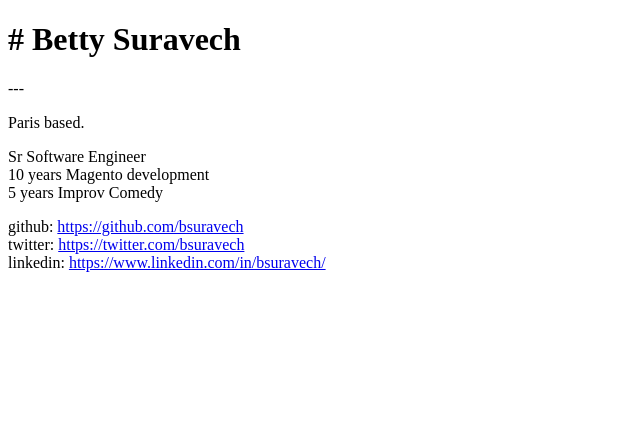
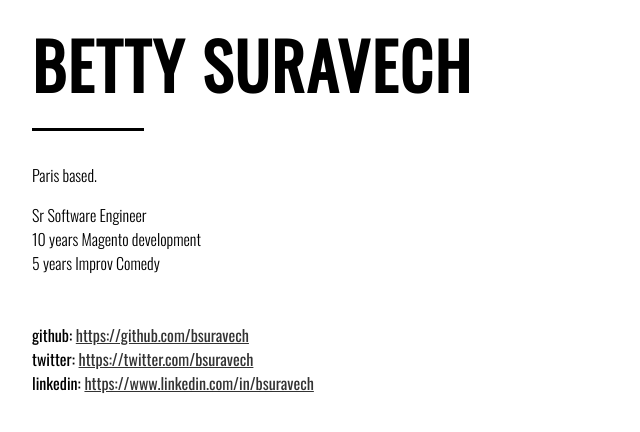
Before and after one commit to bsuravech/bsuravech.github.io, a plain HTML site: page index.html in a window 1280 px wide. Shown: the whole page, without its empty margins (0-640 px from the left). Drawn offline with nearby package versions, Linux system fonts and the light colour scheme.

Commit message:
added some styling

```diff
--- a/index.html
+++ b/index.html
@@ -3,22 +3,32 @@
     <head>
     <meta charset="UTF-8">
     <title>Betty Suravech</title>
-  <script charset="utf-8" src="0.js"></script><script charset="utf-8" src="1.js"></script></head>
+    <link href="https://fonts.googleapis.com/css?family=Oswald:200,300,400&display=swap" rel="stylesheet">
+    <link rel="stylesheet" href="src/css/main.css">
+    <link rel="icon" type="image/png" href="src/images/favicon.png">
   <body>
-    <h1># Betty Suravech</h1>
-    ---
-    <p>Paris based.</p>
+    <header>
+        <h1 class="logo">Betty Suravech</h1>
+        <span class="border"></span>
+    </header>
 
-    <p>
-    Sr Software Engineer <br/>
-    10 years Magento development <br/>
-    5 years Improv Comedy <br/>
-    </p>
+    <section class="main">
+        <div class="cols">
+            <p>Paris based.</p>
+            <p>
+            Sr Software Engineer <br/>
+            10 years Magento development <br/>
+            5 years Improv Comedy <br/>
+            </p>
+        </div>
+    </section>
 
-    <p>
-        github: <a href="https://github.com/bsuravech">https://github.com/bsuravech</a> <br/>
-        twitter: <a href="https://twitter.com/bsuravech">https://twitter.com/bsuravech</a> <br/>
-        linkedin: <a href="https://www.linkedin.com/in/bsuravech/">https://www.linkedin.com/in/bsuravech/</a> <br/>
-    </p>
+    <footer>
+        <div class="links">
+            github: <a class="github" href="https://github.com/bsuravech">https://github.com/bsuravech</a> <br/>
+            twitter: <a class="twitter" href="https://twitter.com/bsuravech">https://twitter.com/bsuravech</a> <br/>
+            linkedin: <a class="linkedin" href="https://www.linkedin.com/in/bsuravech/">https://www.linkedin.com/in/bsuravech</a> <br/>
+        </div>
+    </footer>
 </body>
 </html>
--- /dev/null
+++ b/src/css/main.css
@@ -0,0 +1,72 @@
+/* reset */
+html, body, div, span, object, iframe,
+h1, h2, h3, h4, h5, h6, p, blockquote, pre,
+abbr, address, cite, code,
+del, dfn, em, img, ins, kbd, q, samp,
+small, strong, sub, sup, var,
+b, i,
+dl, dt, dd, ol, ul, li,
+fieldset, form, label, legend,
+table, caption, tbody, tfoot, thead, tr, th, td,
+article, aside, canvas, details, figcaption, figure,
+footer, header, hgroup, menu, nav, section, summary,
+time, mark, audio, video {
+    margin:0;
+    padding:0;
+    border:0;
+    outline:0;
+    font-size:100%;
+    vertical-align:baseline;
+    background:transparent;
+}
+
+body {
+    line-height:1;
+}
+
+/* ------------------------ */
+
+* {
+    font-family: 'Oswald', sans-serif;
+    line-height: 1.5;
+}
+
+a {
+    color: #333;
+}
+
+a:hover {
+    color: pink;
+}
+
+p {
+    margin-bottom: 1em;
+    font-weight: 300;
+}
+
+html {
+    background: #fff;
+}
+
+header, footer, section.main {
+    padding: 1em 2em;
+}
+
+
+header .border {
+    display: block;
+    border-top: 3px solid #000;
+    width: 7em;
+    margin-top: 1em;
+}
+
+h1.logo {
+    text-transform: uppercase;
+    font-size: 4em;
+    letter-spacing: 2px;
+    line-height: 1.5em;
+}
+
+.links a.github:hover { color: #0366d6; }
+.links a.twitter:hover { color: rgba(29,161,242,1.00); }
+.links a.linkedin:hover { color: #0077b5; }
```
Also changed, not shown: src/images/favicon.png (added), 1 other file.
